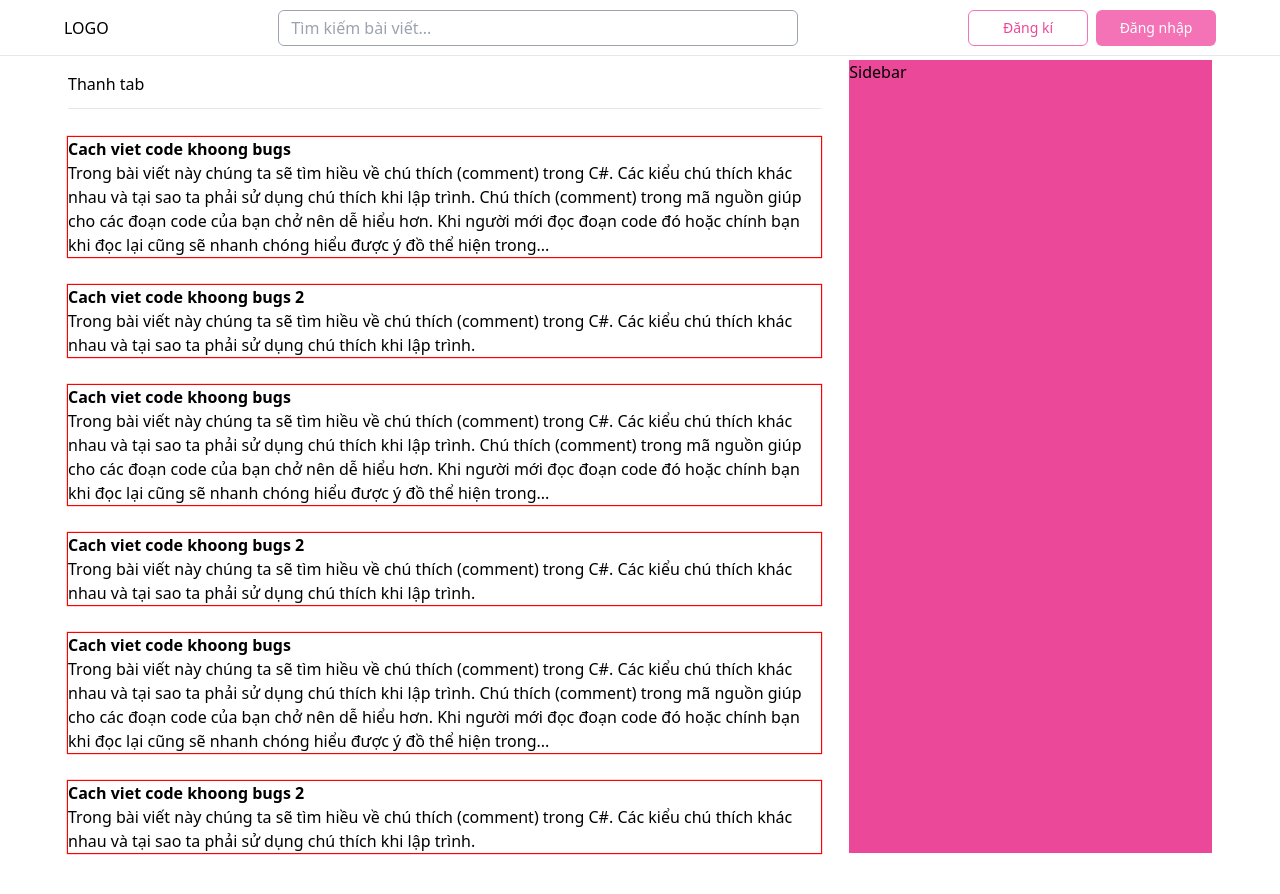
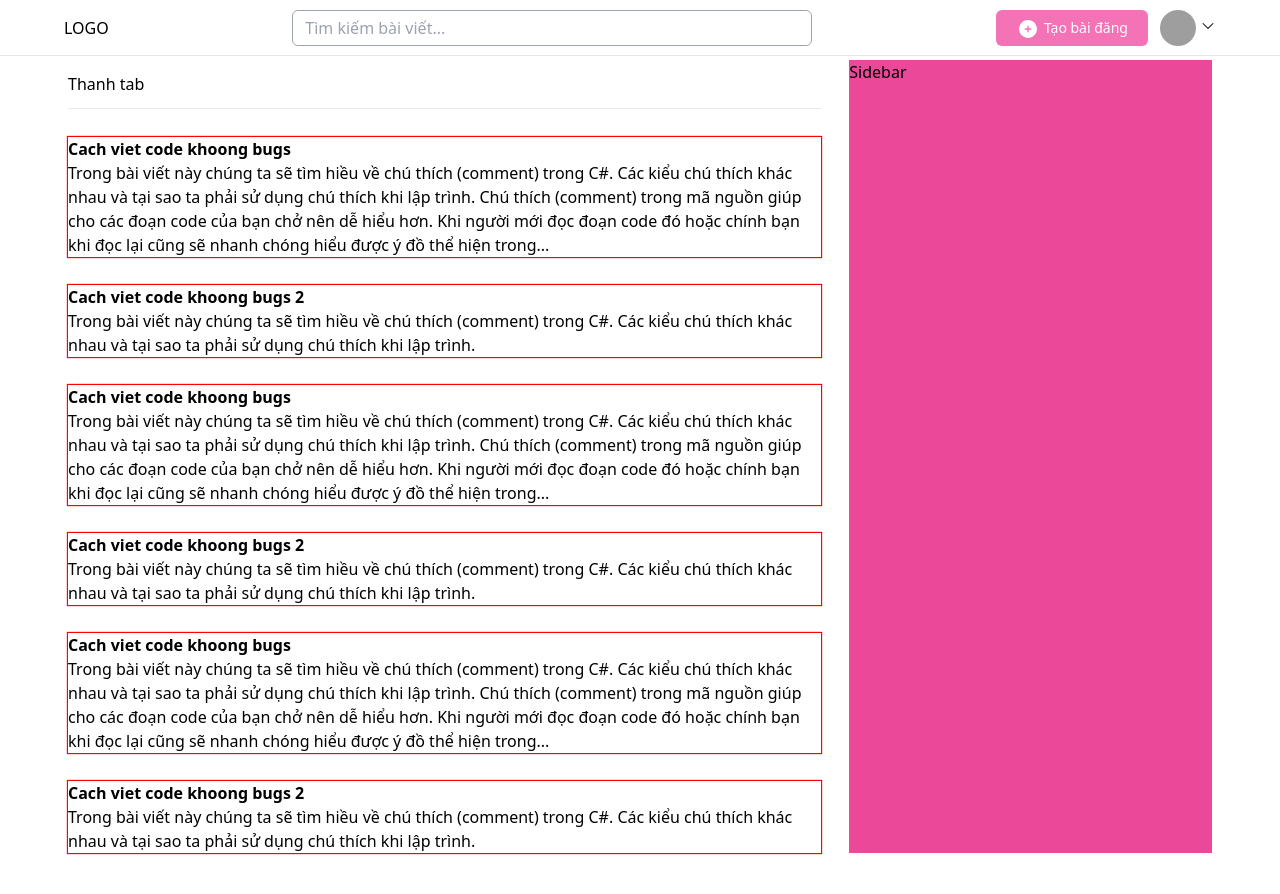
Before and after one commit to buitongminhchau01032002/programming-social-network-UI, a React (Vite) app: page / in a window 1280 px wide. Shown: the top 894 px of the page. Built offline with nearby package versions, Linux system fonts and the light colour scheme; grey boxes are pictures that could not be loaded.

Commit message:
header user menu

```diff
--- a/package.json
+++ b/package.json
@@ -9,6 +9,7 @@
     "preview": "vite preview"
   },
   "dependencies": {
+    "@headlessui/react": "^1.7.7",
     "react": "^18.2.0",
     "react-dom": "^18.2.0",
     "react-router-dom": "^6.6.1",
--- a/src/layouts/components/Header/index.jsx
+++ b/src/layouts/components/Header/index.jsx
@@ -1,10 +1,14 @@
+import { Popover } from '@headlessui/react';
+
 const USER = {
     displayName: 'Nguyễn Văn A',
     avatar: 'https://picsum.photos/100/100',
+    email: 'emailgifddos@gmail.com',
+    role: 'admin',
 };
 
 function Header() {
-    const user = false;
+    const user = true;
     return (
         <header className="fixed flex h-14 w-full items-center justify-between border-b bg-white px-16">
             <div>LOGO</div>
@@ -39,7 +43,9 @@ function Header() {
                         <button className="h-9 w-9 overflow-hidden rounded-full ring-primary hover:ring-2">
                             <img className="h-full w-full object-contain" src={USER.avatar} />
                         </button>
-                        <button className="hover:text-primary-dark">
+
+                        <Popover className="relative">
+                            <Popover.Button as="button" className="outline-none hover:text-primary-dark">
                                 <svg
                                     xmlns="http://www.w3.org/2000/svg"
                                     viewBox="0 0 24 24"
@@ -52,7 +58,24 @@ function Header() {
                                         clipRule="evenodd"
                                     />
                                 </svg>
+                            </Popover.Button>
+
+                            <Popover.Panel className="absolute top-full right-0 z-10 w-80 translate-y-3 space-y-3 rounded-lg border bg-white p-3 shadow-xl">
+                                <button className="flex w-full items-center border-b pb-2">
+                                    <div className="w-1h-11 h-11 overflow-hidden rounded-full">
+                                        <img className="h-full w-full object-contain" src={USER.avatar} />
+                                    </div>
+                                    <div className="ml-3 flex-1">
+                                        <p className="text-left font-bold">{USER.displayName}</p>
+                                        <p className="text-left text-sm text-gray-600">{USER.email}</p>
+                                    </div>
                                 </button>
+
+                                <button className="flex h-9 w-full min-w-[120px] items-center justify-center rounded-md bg-primary px-5 text-sm font-medium text-white transition hover:bg-primary-dark">
+                                    Đăng xuất
+                                </button>
+                            </Popover.Panel>
+                        </Popover>
                     </div>
                 </div>
             ) : (
```
Also changed, not shown: 1 other file (tests, documents, lock files or other folders). Lines whose indentation alone changed are shown as unchanged.
